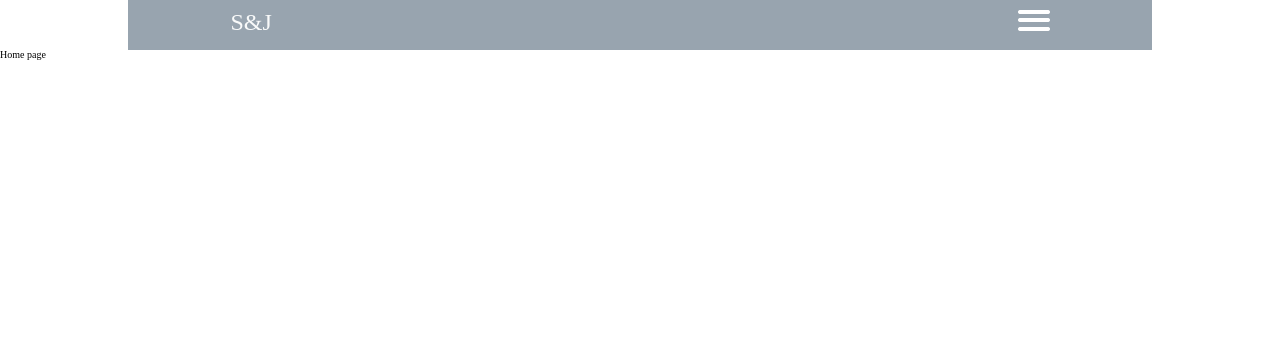
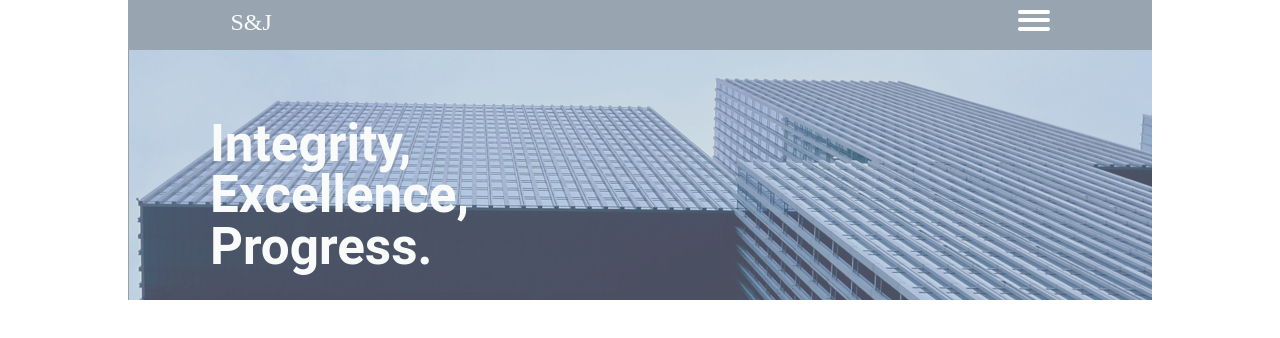
Before and after one commit to RaneWallin/sj-react, a React (Create React App) app: page / in a window 1280 px wide. Shown: the top 338 px of the page. Built offline with nearby package versions, Linux system fonts and the light colour scheme.

Commit message:
Adding header component

```diff
--- /dev/null
+++ b/src/components/header.js
@@ -0,0 +1,19 @@
+import React, { Component } from "react";
+import "../styles/header.scss";
+
+class Header extends Component {
+  render() {
+    //let headerImage = require(this.props.headerImage);
+    return (
+      <div className="constrainted jumbo-container">
+        <img
+          alt="Skyscraper viewed from the ground."
+          src={`${this.props.headerImage}`}
+        />
+        <h1 dangerouslySetInnerHTML={{ __html: this.props.headline }} />
+      </div>
+    );
+  }
+}
+
+export default Header;
--- a/src/components/home.js
+++ b/src/components/home.js
@@ -1,12 +1,19 @@
-import React, { Component } from 'react';
-import Navigation from './navigation';
+import React, { Component } from "react";
+import Navigation from "./navigation";
+import Header from "./header";
+
+// image imports
+import jumbo from "../img/contact/contact-jumbotron.png";
 
 class Home extends Component {
   render() {
     return (
-            <div>
+      <div className="constrained">
         <Navigation />
-                <h1>Home page</h1>
+        <Header
+          headerImage={jumbo}
+          headline="Integrity,<br /> Excellence, <br /> Progress."
+        />
       </div>
     );
   }
--- a/src/styles/general.scss
+++ b/src/styles/general.scss
@@ -1,4 +1,4 @@
-@import 'reset.scss';
+@import "reset.scss";
 
 * {
   box-sizing: border-box;
@@ -9,6 +9,7 @@ html {
 }
 
 .constrained {
+  position: relative;
   width: 100%;
   max-width: 1024px;
   margin: 0 auto;
--- /dev/null
+++ b/src/styles/header.scss
@@ -0,0 +1,21 @@
+@import "./general";
+
+.jumbo-container {
+  top: 0;
+  position: absolute;
+  margin-top: 50px;
+  img {
+    width: 100%;
+  }
+}
+
+h1 {
+  position: absolute;
+  bottom: 12%;
+  left: 8%;
+  color: #f9fafa;
+  font-size: 4vw;
+  font-family: Roboto, Arial, sans-serif;
+  font-weight: bold;
+  z-index: 1;
+}
--- /dev/null
+++ b/src/styles/home.scss
@@ -0,0 +1 @@
+@import "general";
--- a/src/styles/navigation.scss
+++ b/src/styles/navigation.scss
@@ -35,6 +35,7 @@
   justify-content: space-around;
   background-color: #98a4af;
   height: 100vh;
+  z-index: 5;
 }
 
 .links {
```
Lines whose indentation alone changed are shown as unchanged.
